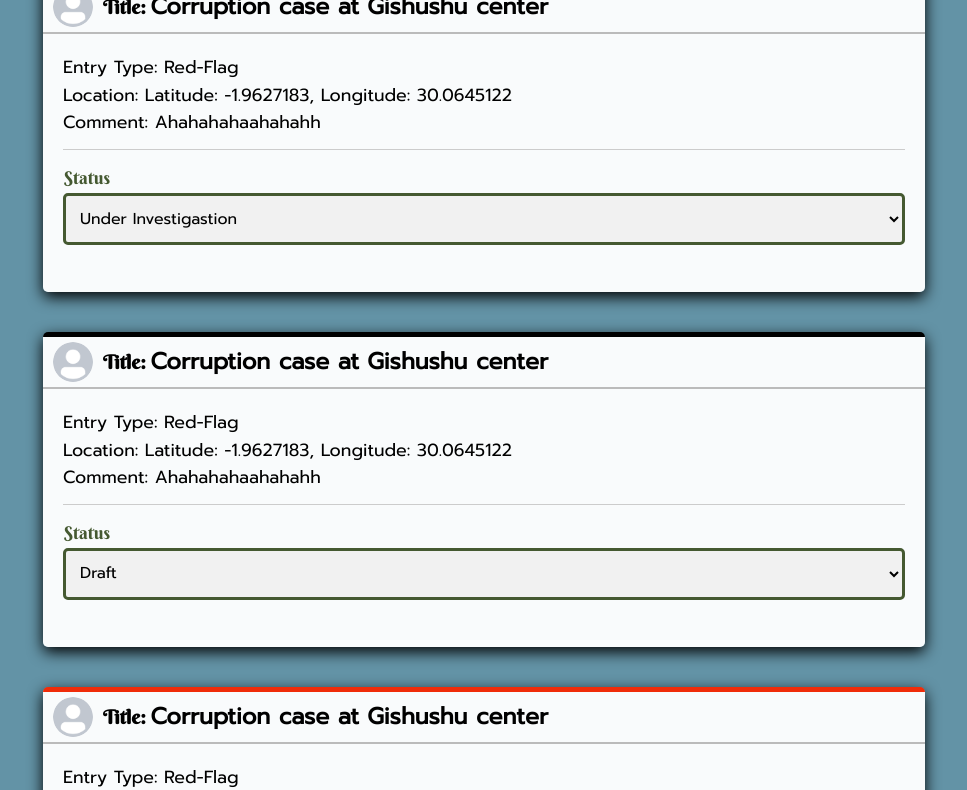
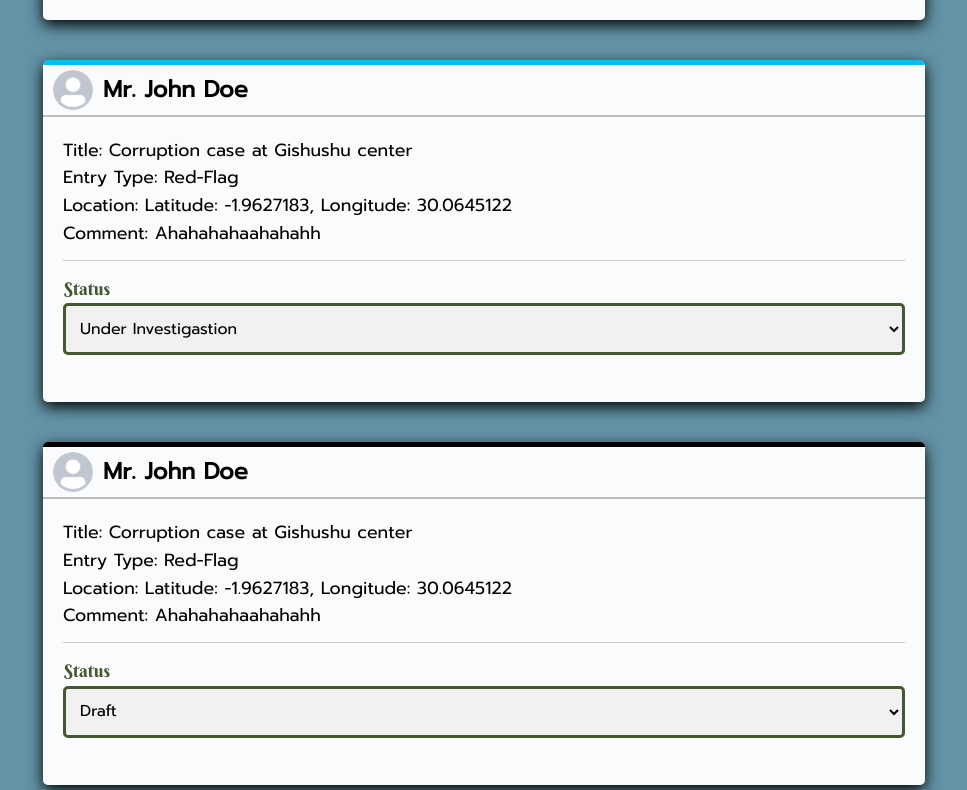
Before and after one commit to Nigorjeanluc/Broadcaster, a plain HTML site: page UI/html/admin.html in a window 1280 px wide. Shown: the part 2010-2800 px from the top of the page, without its empty margins (156-1123 px from the left). Drawn offline with Linux system fonts and the light colour scheme; a web font is replaced by a local one.

Commit message:
feature(admin-page): design an admin page where - admin can change the entry's status - and view the list of all entries added by users [Finishes #169936891]

```diff
--- a/UI/html/admin.html
+++ b/UI/html/admin.html
@@ -51,9 +51,11 @@
             <div class="entry-box intervention">
                 <div class="header">
                     <p><img class="avatar" src="../img/index.png" /></p>
-                    <h1>Title: <span>Corruption case at Gishushu center</span></h1>
+
+                    <h1><span>Mr. John Doe</span></h1>
                 </div>
                 <div class="body">
+                    <p class="cont">Title: <span>Corruption case at Gishushu center</span></p>
                     <p class="cont">Entry Type: <span>Red-Flag</span></p>
                     <p class="cont loc">Location: Latitude: -1.9627183, Longitude: 30.0645122</p>
                     <p class="cont">Comment: <span>Ahahahahaahahahh</span></p>
@@ -72,9 +74,11 @@
             <div class="entry-box draft">
                 <div class="header">
                     <p><img class="avatar" src="../img/index.png" /></p>
-                    <h1>Title: <span>Corruption case at Gishushu center</span></h1>
+
+                    <h1><span>Mr. John Doe</span></h1>
                 </div>
                 <div class="body">
+                    <p class="cont">Title: <span>Corruption case at Gishushu center</span></p>
                     <p class="cont">Entry Type: <span>Red-Flag</span></p>
                     <p class="cont loc">Location: Latitude: -1.9627183, Longitude: 30.0645122</p>
                     <p class="cont">Comment: <span>Ahahahahaahahahh</span></p>
@@ -93,9 +97,11 @@
             <div class="entry-box red-flag">
                 <div class="header">
                     <p><img class="avatar" src="../img/index.png" /></p>
-                    <h1>Title: <span>Corruption case at Gishushu center</span></h1>
+
+                    <h1><span>Mr. John Doe</span></h1>
                 </div>
                 <div class="body">
+                    <p class="cont">Title: <span>Corruption case at Gishushu center</span></p>
                     <p class="cont">Entry Type: <span>Red-Flag</span></p>
                     <p class="cont loc">Location: Latitude: -1.9627183, Longitude: 30.0645122</p>
                     <p class="cont">Comment: <span>Ahahahahaahahahh</span></p>
@@ -137,9 +143,11 @@
             <div class="entry-box intervention">
                 <div class="header">
                     <p><img class="avatar" src="../img/index.png" /></p>
-                    <h1>Title: <span>Corruption case at Gishushu center</span></h1>
+
+                    <h1><span>Mr. John Doe</span></h1>
                 </div>
                 <div class="body">
+                    <p class="cont">Title: <span>Corruption case at Gishushu center</span></p>
                     <p class="cont">Entry Type: <span>Red-Flag</span></p>
                     <p class="cont loc">Location: Latitude: -1.9627183, Longitude: 30.0645122</p>
                     <p class="cont">Comment: <span>Ahahahahaahahahh</span></p>
@@ -158,9 +166,11 @@
             <div class="entry-box draft">
                 <div class="header">
                     <p><img class="avatar" src="../img/index.png" /></p>
-                    <h1>Title: <span>Corruption case at Gishushu center</span></h1>
+
+                    <h1><span>Mr. John Doe</span></h1>
                 </div>
                 <div class="body">
+                    <p class="cont">Title: <span>Corruption case at Gishushu center</span></p>
                     <p class="cont">Entry Type: <span>Red-Flag</span></p>
                     <p class="cont loc">Location: Latitude: -1.9627183, Longitude: 30.0645122</p>
                     <p class="cont">Comment: <span>Ahahahahaahahahh</span></p>
@@ -179,9 +189,11 @@
             <div class="entry-box red-flag">
                 <div class="header">
                     <p><img class="avatar" src="../img/index.png" /></p>
-                    <h1>Title: <span>Corruption case at Gishushu center</span></h1>
+
+                    <h1><span>Mr. John Doe</span></h1>
                 </div>
                 <div class="body">
+                    <p class="cont">Title: <span>Corruption case at Gishushu center</span></p>
                     <p class="cont">Entry Type: <span>Red-Flag</span></p>
                     <p class="cont loc">Location: Latitude: -1.9627183, Longitude: 30.0645122</p>
                     <p class="cont">Comment: <span>Ahahahahaahahahh</span></p>
@@ -223,9 +235,11 @@
             <div class="entry-box intervention">
                 <div class="header">
                     <p><img class="avatar" src="../img/index.png" /></p>
-                    <h1>Title: <span>Corruption case at Gishushu center</span></h1>
+
+                    <h1><span>Mr. John Doe</span></h1>
                 </div>
                 <div class="body">
+                    <p class="cont">Title: <span>Corruption case at Gishushu center</span></p>
                     <p class="cont">Entry Type: <span>Red-Flag</span></p>
                     <p class="cont loc">Location: Latitude: -1.9627183, Longitude: 30.0645122</p>
                     <p class="cont">Comment: <span>Ahahahahaahahahh</span></p>
@@ -244,9 +258,11 @@
             <div class="entry-box draft">
                 <div class="header">
                     <p><img class="avatar" src="../img/index.png" /></p>
-                    <h1>Title: <span>Corruption case at Gishushu center</span></h1>
+
+                    <h1><span>Mr. John Doe</span></h1>
                 </div>
                 <div class="body">
+                    <p class="cont">Title: <span>Corruption case at Gishushu center</span></p>
                     <p class="cont">Entry Type: <span>Red-Flag</span></p>
                     <p class="cont loc">Location: Latitude: -1.9627183, Longitude: 30.0645122</p>
                     <p class="cont">Comment: <span>Ahahahahaahahahh</span></p>
@@ -265,9 +281,11 @@
             <div class="entry-box red-flag bottom">
                 <div class="header">
                     <p><img class="avatar" src="../img/index.png" /></p>
-                    <h1>Title: <span>Corruption case at Gishushu center</span></h1>
+
+                    <h1><span>Mr. John Doe</span></h1>
                 </div>
                 <div class="body">
+                    <p class="cont">Title: <span>Corruption case at Gishushu center</span></p>
                     <p class="cont">Entry Type: <span>Red-Flag</span></p>
                     <p class="cont loc">Location: Latitude: -1.9627183, Longitude: 30.0645122</p>
                     <p class="cont">Comment: <span>Ahahahahaahahahh</span></p>
```
